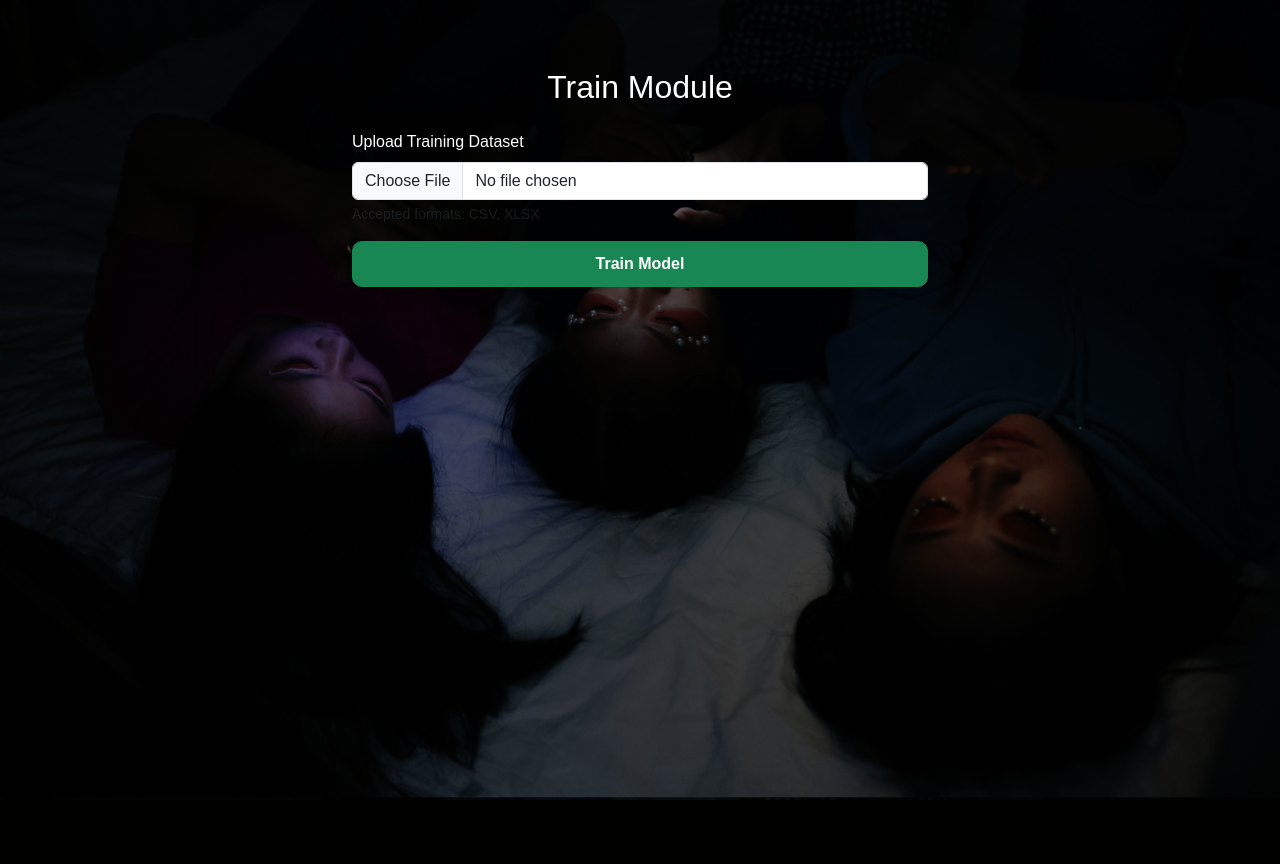
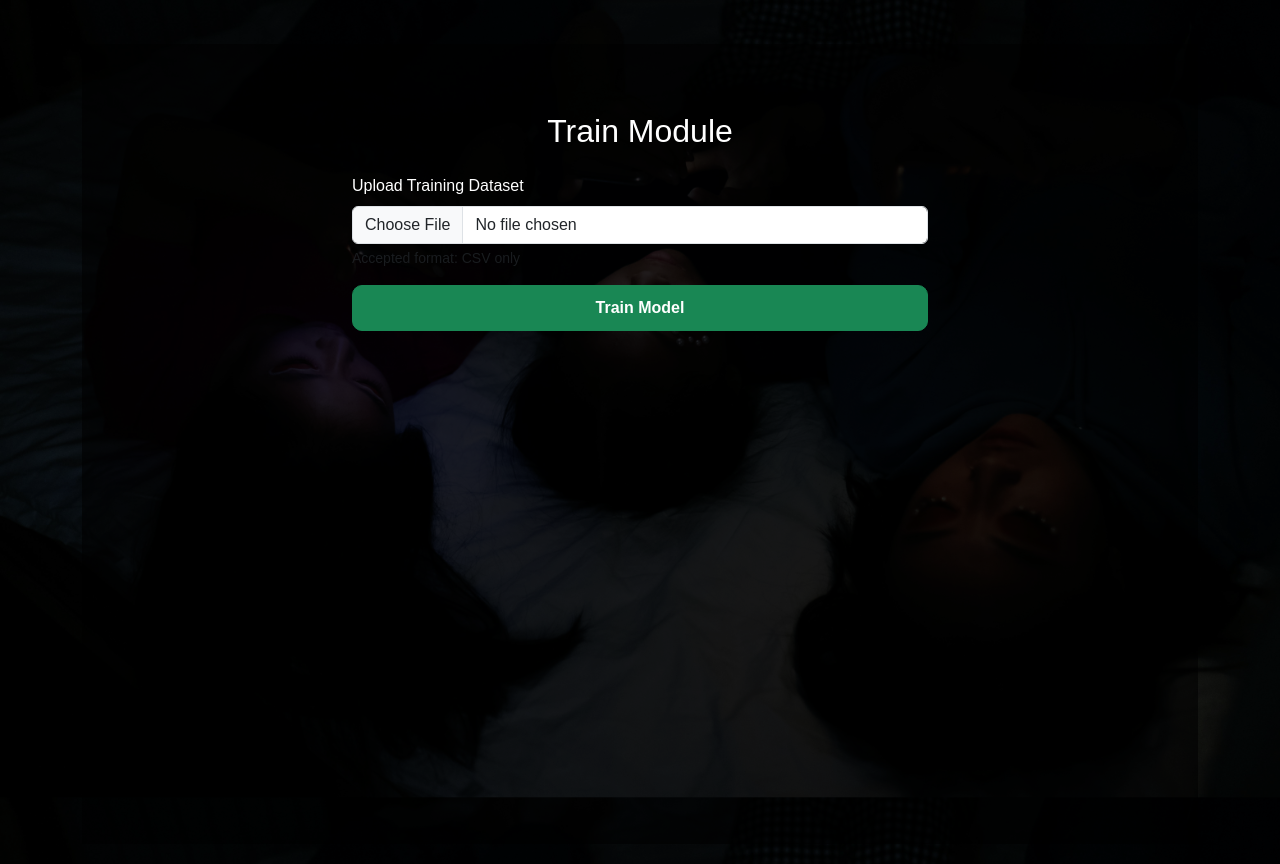
Before and after one commit to viveknani123/django-project, a Django app: page /train/ in a window 1280 px wide. Shown: the part 56-920 px from the top of the page. Before the commit the page ends 856 px from the top, so only its background shows below. Run offline with Django 5.2, Linux system fonts and the light colour scheme; a user stored in the database is signed in.

Commit message:
Added gallery, train, models, views, media files, and DB changes

```diff
--- a/mainapp/models.py
+++ b/mainapp/models.py
@@ -23,11 +23,11 @@
 # Image model for gallery
 class Image(models.Model):
     title = models.CharField(max_length=100)
-    image = models.ImageField(upload_to='images/')
+    image = models.ImageField(upload_to='gallery_images/')
     uploaded_at = models.DateTimeField(auto_now_add=True)
 
     def __str__(self):
-        return self.title
+        return f"Image {self.id}"
 
 # Prediction Model
 class PredictionModel(models.Model):
@@ -43,6 +43,8 @@
     name = models.CharField(max_length=100)
     description = models.TextField(blank=True)
     images = models.ManyToManyField(Image)
+
+
 
     def __str__(self):
         return self.name
--- a/mainapp/templates/train.html
+++ b/mainapp/templates/train.html
@@ -1,14 +1,15 @@
 {% extends "base.html" %}
 
 {% block content %}
+<div class="overlay">
   <div class="container mt-5" style="max-width: 600px;">
     <h2 class="mb-4 text-center">Train Module</h2>
     <form method="post" enctype="multipart/form-data" novalidate>
       {% csrf_token %}
       <div class="mb-3">
         <label for="dataset" class="form-label">Upload Training Dataset</label>
-      <input type="file" class="form-control" id="dataset" name="dataset" accept=".csv,.xlsx" required>
-      <div class="form-text">Accepted formats: CSV, XLSX</div>
+        <input type="file" class="form-control" id="dataset" name="dataset" accept=".csv" required>
+        <div class="form-text">Accepted format: CSV only</div>
       </div>
       {% if error %}
         <div class="alert alert-danger">{{ error }}</div>
@@ -23,4 +24,5 @@
       </div>
     {% endif %}
   </div>
+</div>
 {% endblock %}
--- a/mainapp/views.py
+++ b/mainapp/views.py
@@ -8,6 +8,10 @@
 from django.contrib.auth.models import User
 from .models import UploadedImage, PredictionModel, Gallery, PredictionRecord, Image
 from .forms import ImageUploadForm
+from sklearn.ensemble import RandomForestClassifier
+from sklearn.model_selection import train_test_split
+import pandas as pd
+
 import os
 import pickle
 import json
@@ -221,14 +225,29 @@
         if not dataset:
             return render(request, 'train.html', {'error': 'Please upload a dataset file.'})
 
-        if not dataset.name.endswith(('.csv', '.xlsx')):
-            return render(request, 'train.html', {'error': 'Invalid file type. Upload CSV or XLSX only.'})
+        if not dataset.name.endswith('.csv'):
+            return render(request, 'train.html', {'error': 'Invalid file type. Upload CSV only.'})
 
-        save_path = os.path.join('uploads', dataset.name)
-        with open(save_path, 'wb+') as destination:
-            for chunk in dataset.chunks():
-                destination.write(chunk)
+        try:
+            # Read CSV
+            df = pd.read_csv(dataset)
 
-        return render(request, 'train.html', {'message': 'Training complete!'})
+            # Example columns (match your CSV format)
+            X = df[['screen_time', 'unlocks', 'social_media', 'restless', 'morning_check']]
+            y = df['label']
+
+            # Train the model
+            X_train, X_test, y_train, y_test = train_test_split(X, y, test_size=0.2, random_state=42)
+            model = RandomForestClassifier()
+            model.fit(X_train, y_train)
+
+            # Save the model
+            with open('model.pkl', 'wb') as f:
+                pickle.dump(model, f)
+
+            return render(request, 'train.html', {'message': 'Model trained successfully!'})
+
+        except Exception as e:
+            return render(request, 'train.html', {'error': f'Error: {str(e)}'})
 
     return render(request, 'train.html')
```
Also changed, not shown: mainapp/templates/gallery.html (+12 -4 lines), db.sqlite3, media/gallery_images/Screenshot_12.png (added). Lines whose indentation alone changed are shown as unchanged.
